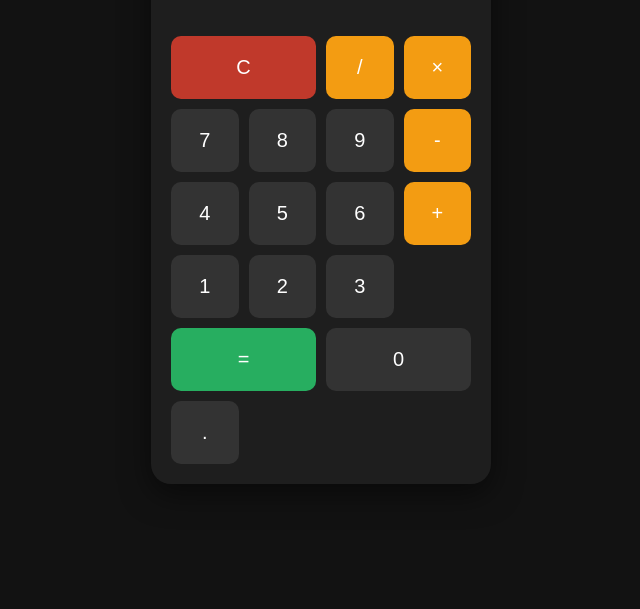
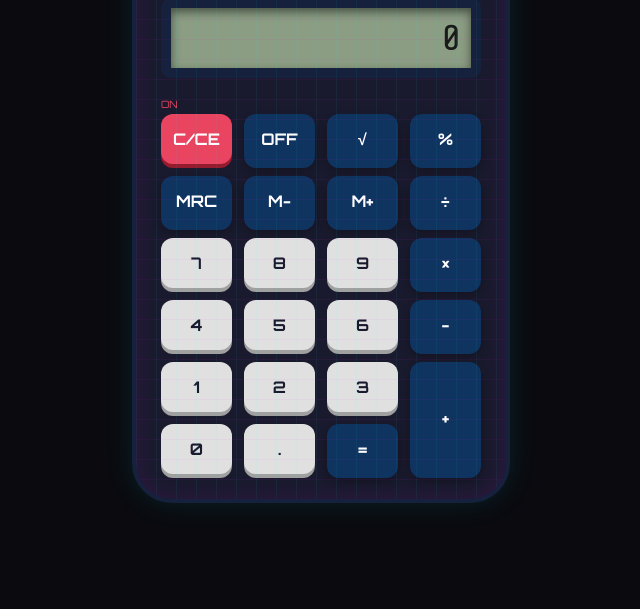
Before and after one commit to u4069516379-alt/calculator-aleksander, a plain HTML site: page index.html in a window 1280 px wide. Shown: the part 191-800 px from the top of the page, without its empty margins (319-959 px from the left). Drawn offline with nearby package versions, Linux system fonts and the light colour scheme.

Commit message:
Update design to Neon Calc clone

```diff
--- a/index.html
+++ b/index.html
@@ -1,51 +1,249 @@
 <!DOCTYPE html>
 <html lang="pl">
 <head>
+    <meta charset="UTF-8">
+    <meta name="viewport" content="width=device-width, initial-scale=1.0">
+    <title>Neon Calc - Aleksander</title>
     <link rel="manifest" href="manifest.json">
     <script>if("serviceWorker" in navigator) navigator.serviceWorker.register("sw.js");</script>
-    <meta charset="UTF-8">
-    <meta name="viewport" content="width=device-width, initial-scale=1.0">
-    <title>Kalkulator Aleksander</title>
     <style>
-        body { font-family: sans-serif; display: flex; justify-content: center; align-items: center; height: 100vh; background: #121212; margin: 0; }
-        .calc { background: #1e1e1e; padding: 20px; border-radius: 20px; box-shadow: 0 10px 30px rgba(0,0,0,0.5); width: 300px; }
-        #display { width: 100%; height: 60px; font-size: 32px; text-align: right; margin-bottom: 20px; background: none; border: none; color: white; outline: none; }
-        .buttons { display: grid; grid-template-columns: repeat(4, 1fr); gap: 10px; }
-        button { padding: 20px; font-size: 20px; border: none; border-radius: 10px; cursor: pointer; background: #333; color: white; transition: 0.2s; }
-        button:active { transform: scale(0.95); background: #444; }
-        .op { background: #f39c12; }
-        .equal { background: #27ae60; grid-column: span 2; }
-        .clear { background: #c0392b; grid-column: span 2; }
+        @import url('https://fonts.googleapis.com/css2?family=Orbitron:wght@400;700&family=Share+Tech+Mono&display=swap');
+
+        body {
+            background-color: #0a0a0f;
+            display: flex;
+            justify-content: center;
+            align-items: center;
+            height: 100vh;
+            margin: 0;
+            font-family: 'Orbitron', sans-serif;
+        }
+
+        .calc-body {
+            background: #1a1a2e;
+            width: 320px;
+            padding: 25px;
+            border-radius: 40px;
+            border: 4px solid #16213e;
+            box-shadow: 0 0 30px rgba(0, 255, 255, 0.1), inset 0 0 20px rgba(255, 0, 255, 0.1);
+            position: relative;
+            overflow: hidden;
+        }
+
+        /* Neon Circuit Lines Mockup */
+        .calc-body::before {
+            content: "";
+            position: absolute;
+            top: 0; left: 0; right: 0; bottom: 0;
+            background:
+                linear-gradient(90deg, rgba(0,255,255,0.05) 1px, transparent 1px) 0 0 / 20px 20px,
+                linear-gradient(rgba(255,0,255,0.05) 1px, transparent 1px) 0 0 / 20px 20px;
+            pointer-events: none;
+        }
+
+        .header {
+            display: flex;
+            justify-content: space-between;
+            align-items: flex-start;
+            margin-bottom: 15px;
+        }
+
+        .brand {
+            color: #00f2ff;
+            font-size: 18px;
+            font-weight: bold;
+            line-height: 1.1;
+            text-shadow: 0 0 5px #00f2ff;
+        }
+
+        .solar-panel {
+            width: 80px;
+            height: 25px;
+            background: #3d2b1f;
+            border: 2px solid #1a1a1a;
+            border-radius: 4px;
+        }
+
+        .screen-container {
+            background: #8b9d83; /* Old LCD color */
+            border: 10px solid #16213e;
+            border-radius: 10px;
+            margin-bottom: 20px;
+            box-shadow: inset 0 4px 10px rgba(0,0,0,0.5);
+        }
+
+        #display {
+            width: 100%;
+            height: 60px;
+            background: transparent;
+            border: none;
+            font-family: 'Share Tech Mono', monospace;
+            font-size: 36px;
+            text-align: right;
+            padding: 10px;
+            box-sizing: border-box;
+            color: #1a1a1a;
+        }
+
+        .grid {
+            display: grid;
+            grid-template-columns: repeat(4, 1fr);
+            gap: 12px;
+        }
+
+        button {
+            height: 50px;
+            border-radius: 12px;
+            border: none;
+            font-family: 'Orbitron', sans-serif;
+            font-size: 16px;
+            font-weight: bold;
+            cursor: pointer;
+            box-shadow: 0 4px #0f3460, 0 6px 10px rgba(0,0,0,0.3);
+            transition: all 0.1s;
+            display: flex;
+            justify-content: center;
+            align-items: center;
+            color: white;
+        }
+
+        button:active {
+            box-shadow: 0 1px #0f3460;
+            transform: translateY(3px);
+        }
+
+        .btn-grey { background: #e0e0e0; color: #1a1a2e; box-shadow: 0 4px #a0a0a0; }
+        .btn-blue { background: #0f3460; }
+        .btn-red { background: #e94560; box-shadow: 0 4px #951b2f; }
+
+        .btn-plus {
+            grid-row: span 2;
+            height: 112px;
+            background: #0f3460;
+        }
+
+        .btn-zero {
+            background: #e0e0e0;
+            color: #1a1a2e;
+            box-shadow: 0 4px #a0a0a0;
+        }
+
+        .label-on {
+            color: #e94560;
+            font-size: 10px;
+            grid-column: 1;
+            text-align: left;
+            margin-bottom: -8px;
+        }
     </style>
 </head>
 <body>
-    <div class="calc">
-        <input type="text" id="display" readonly value="0">
-        <div class="buttons">
-            <button class="clear" onclick="clearD()">C</button>
-            <button class="op" onclick="add('/')">/</button>
-            <button class="op" onclick="add('*')">×</button>
-            <button onclick="add('7')">7</button>
-            <button onclick="add('8')">8</button>
-            <button onclick="add('9')">9</button>
-            <button class="op" onclick="add('-')">-</button>
-            <button onclick="add('4')">4</button>
-            <button onclick="add('5')">5</button>
-            <button onclick="add('6')">6</button>
-            <button class="op" onclick="add('+')">+</button>
-            <button onclick="add('1')">1</button>
-            <button onclick="add('2')">2</button>
-            <button onclick="add('3')">3</button>
-            <button onclick="calculate()" class="equal">=</button>
-            <button onclick="add('0')" style="grid-column: span 2;">0</button>
-            <button onclick="add('.')">.</button>
+    <div class="calc-body">
+        <div class="header">
+            <div class="brand">NEON<br>CALC</div>
+            <div class="solar-panel"></div>
+        </div>
+
+        <div class="screen-container">
+            <input type="text" id="display" readonly value="0">
+        </div>
+
+        <div class="grid">
+            <div class="label-on">ON</div><div></div><div></div><div></div>
+
+            <button class="btn-red" onclick="clearAll()">C/CE</button>
+            <button class="btn-blue" onclick="off()">OFF</button>
+            <button class="btn-blue" onclick="sqrt()">&radic;</button>
+            <button class="btn-blue" onclick="percent()">%</button>
+
+            <button class="btn-blue" onclick="memRecall()">MRC</button>
+            <button class="btn-blue" onclick="memMinus()">M-</button>
+            <button class="btn-blue" onclick="memPlus()">M+</button>
+            <button class="btn-blue" onclick="append('/')">&divide;</button>
+
+            <button class="btn-grey" onclick="append('7')">7</button>
+            <button class="btn-grey" onclick="append('8')">8</button>
+            <button class="btn-grey" onclick="append('9')">9</button>
+            <button class="btn-blue" onclick="append('*')">&times;</button>
+
+            <button class="btn-grey" onclick="append('4')">4</button>
+            <button class="btn-grey" onclick="append('5')">5</button>
+            <button class="btn-grey" onclick="append('6')">6</button>
+            <button class="btn-blue" onclick="append('-')">-</button>
+
+            <button class="btn-grey" onclick="append('1')">1</button>
+            <button class="btn-grey" onclick="append('2')">2</button>
+            <button class="btn-grey" onclick="append('3')">3</button>
+            <button class="btn-plus" onclick="append('+')">+</button>
+
+            <button class="btn-zero" onclick="append('0')">0</button>
+            <button class="btn-grey" onclick="append('.')">.</button>
+            <button class="btn-blue" onclick="calculate()">=</button>
         </div>
     </div>
+
     <script>
-        let disp = document.getElementById('display');
-        function add(v) { if(disp.value === '0') disp.value = v; else disp.value += v; }
-        function clearD() { disp.value = '0'; }
-        function calculate() { try { disp.value = eval(disp.value); } catch { disp.value = 'Błąd'; } }
+        let display = document.getElementById('display');
+        let memory = 0;
+        let isOff = false;
+
+        function append(char) {
+            if (isOff) return;
+            if (display.value === '0' && char !== '.') {
+                display.value = char;
+            } else {
+                display.value += char;
+            }
+        }
+
+        function clearAll() {
+            isOff = false;
+            display.style.opacity = "1";
+            display.value = '0';
+        }
+
+        function calculate() {
+            if (isOff) return;
+            try {
+                // Replacement for eval to handle basic math safely
+                display.value = eval(display.value.replace('×', '*').replace('÷', '/'));
+            } catch {
+                display.value = 'Error';
+            }
+        }
+
+        function sqrt() {
+            if (isOff) return;
+            display.value = Math.sqrt(eval(display.value));
+        }
+
+        function percent() {
+            if (isOff) return;
+            display.value = eval(display.value) / 100;
+        }
+
+        function off() {
+            isOff = true;
+            display.value = "";
+            display.style.opacity = "0.1";
+        }
+
+        function memPlus() {
+            if (isOff) return;
+            memory += parseFloat(display.value || 0);
+            display.value = '0';
+        }
+
+        function memMinus() {
+            if (isOff) return;
+            memory -= parseFloat(display.value || 0);
+            display.value = '0';
+        }
+
+        function memRecall() {
+            if (isOff) return;
+            display.value = memory;
+        }
     </script>
 </body>
 </html>
```
